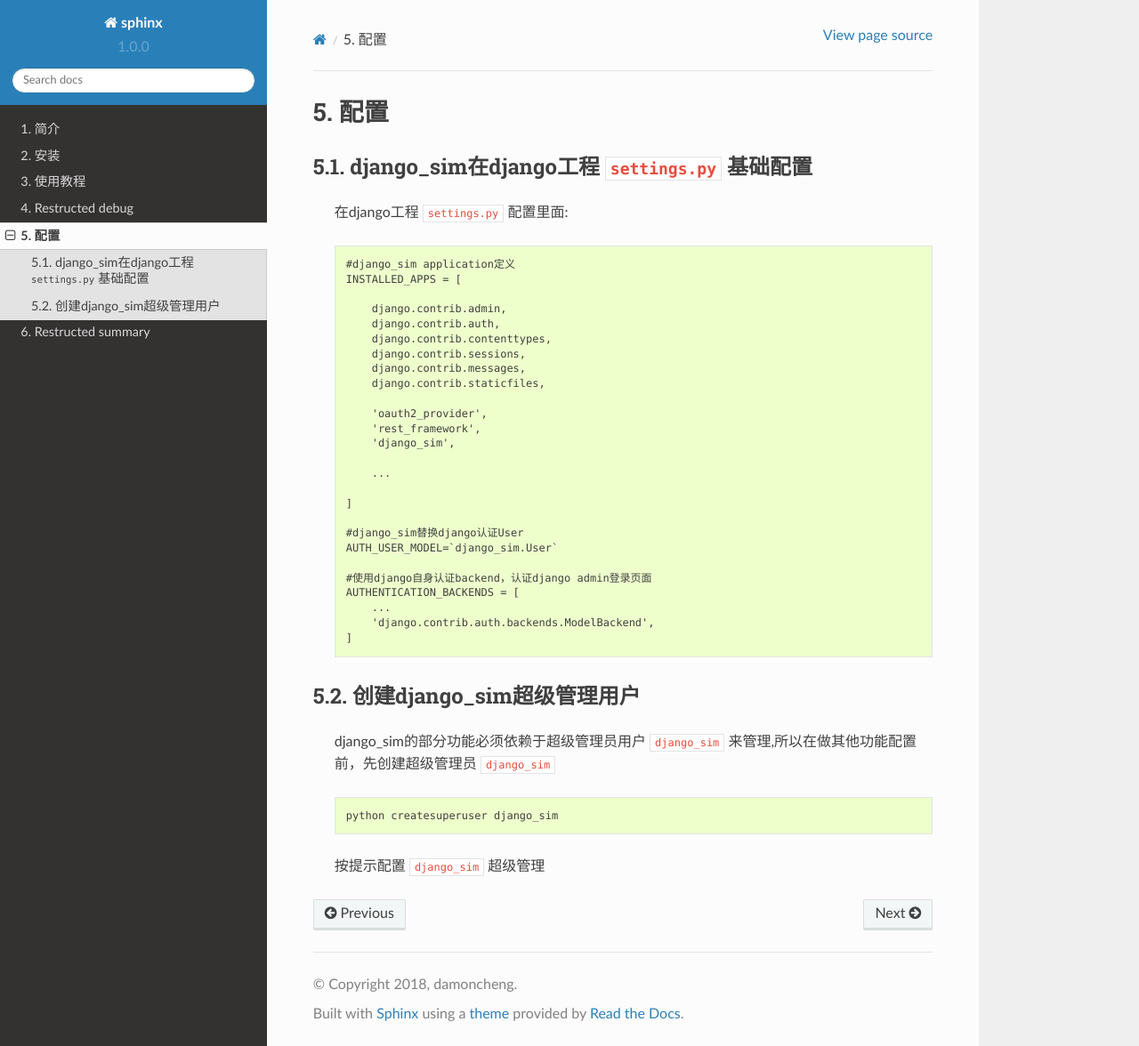
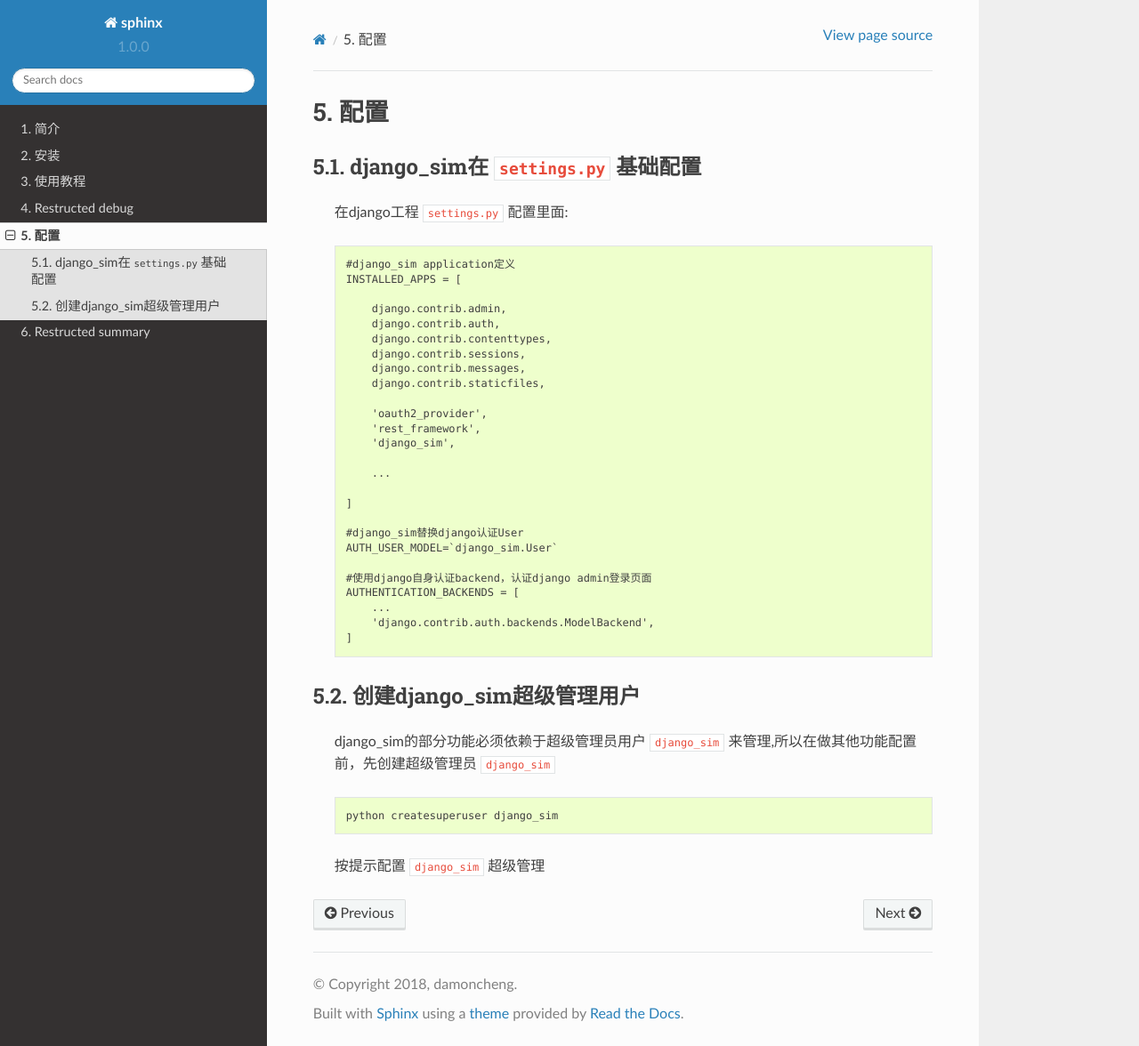
Before and after one commit to damoncheng/Sphinx, a Sphinx documentation site: the page built from source/restructed/django_sim_config.rst, in a window 1280 px wide and 1176 px high. Shown: the whole window at 89% size. Built offline with Sphinx 7.4.7 and the Read the Docs theme 2.0.0, drawn with Linux system fonts in a browser that asks for light colours.

Commit message:
django_sim config

```diff
--- a/source/restructed/django_sim_config.rst
+++ b/source/restructed/django_sim_config.rst
@@ -2,7 +2,7 @@
 配置
 ===================================
 
-django_sim在django工程 ``settings.py`` 基础配置
+django_sim在 ``settings.py`` 基础配置
 ======================================================
 
     在django工程 ``settings.py`` 配置里面::
```
Also changed, not shown: 1 other file.
